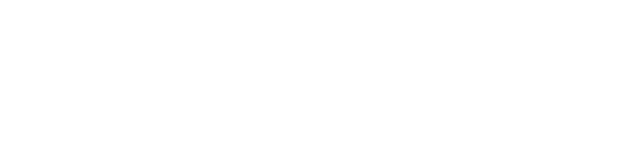
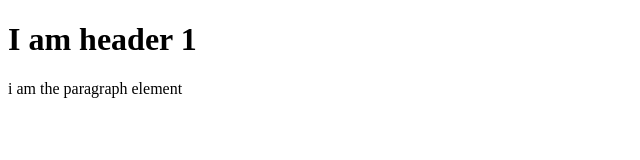
Before and after one commit to Lastknight78/dummy-portfolio, a plain HTML site: page index.html in a window 1280 px wide. Shown: the whole page, without its empty margins (0-640 px from the left). Drawn offline with Linux system fonts and the light colour scheme.

Commit message:
added paragraph and h1 element in html file and also added css file

```diff
--- /dev/null
+++ b/index.css
@@ -0,0 +1,4 @@
+body{
+    color: gold;
+    background: purple;
+}
--- a/index.html
+++ b/index.html
@@ -7,6 +7,7 @@
     <title>dummy-portfolio</title>
 </head>
 <body>
-
+    <h1>I am header 1</h1>
+    <p>i am the paragraph element</p>
 </body>
 </html>
```
